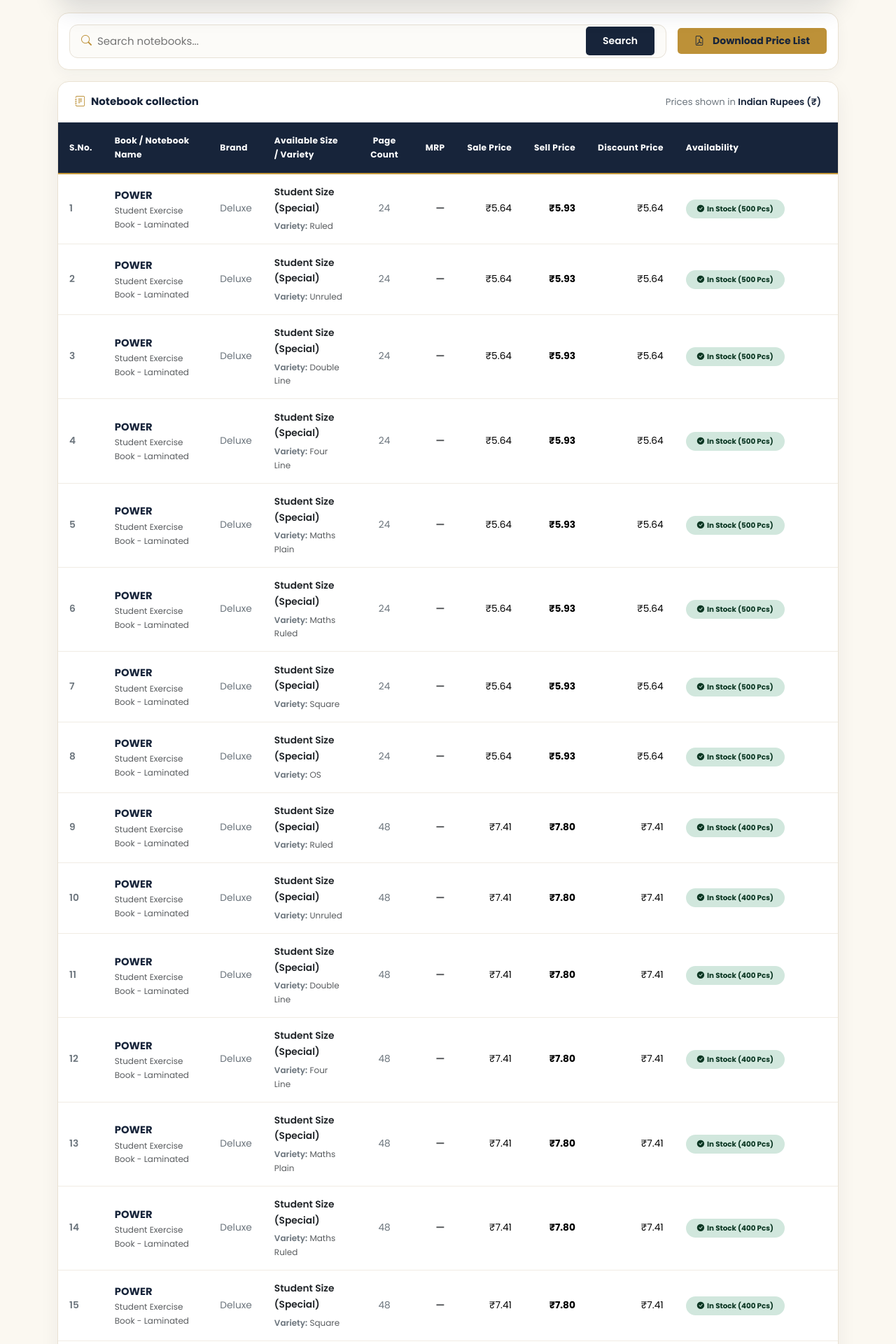
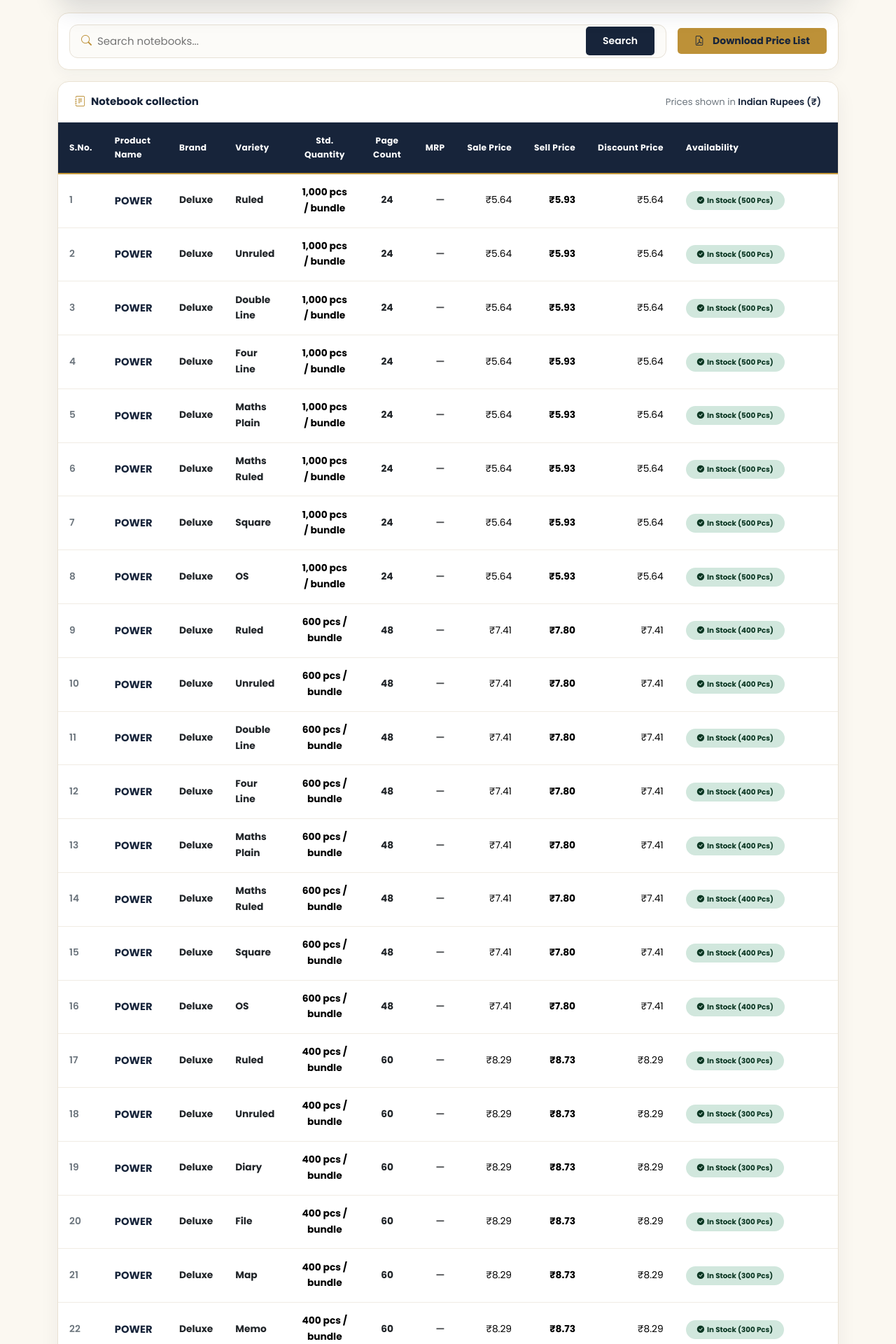
Before and after one commit to webxtechnosoft/rajpriyanotebooks, a PHP site: page /rajpriya/price_list.php in a window 1280 px wide. Shown: the part 360-2280 px from the top of the page at 70% size. Run offline with PHP 8.4, Linux system fonts and the light colour scheme; data comes from the database, SQL or seed files in the repository; data that the repository does not hold is empty; some libraries are stand-ins or nearby versions; some web fonts are replaced.

Commit message:
Update project

```diff
--- a/price_list.php
+++ b/price_list.php
@@ -41,7 +41,7 @@ $products = $stmt->fetchAll(PDO::FETCH_ASSOC);
 $variantStmt = $db->query("
     SELECT pv.id, pv.product_id, pv.variety, pv.variety_display, pv.mrp, pv.price,
            pv.sale_price, pv.gst_rate, pv.basic_price, pv.selling_price, pv.discounted_price,
-           pv.stock, pv.bundle_stock
+           pv.stock, pv.bundle_stock, pv.bundle_qty
     FROM product_variants pv
     INNER JOIN products p ON p.id = pv.product_id
     WHERE p.active = 1
@@ -98,7 +98,8 @@ $makePriceRow = static function ($product, $variety, $variant = null, $priceType
         'selling_price' => $sellingPrice,
         'discounted_price' => $discountedPrice,
         'stock' => $variant ? (int)$variant['stock'] : (int)($product['stock'] ?? 0),
-        'bundle_stock' => $variant ? (int)$variant['bundle_stock'] : (int)($product['bundle_stock'] ?? 0)
+        'bundle_stock' => $variant ? (int)$variant['bundle_stock'] : (int)($product['bundle_stock'] ?? 0),
+        'std_qty' => $variant ? max(1, (int)($variant['bundle_qty'] ?? $product['std_qty'] ?? 1)) : max(1, (int)($product['std_qty'] ?? 1))
     ];
 };
 
@@ -194,8 +195,8 @@ if ($download) {
             $isAvailable = false;
         }
 
-        $sizeText = trim((string)($product['size'] ?? ''));
         $varietyDisplay = (string)$entry['variety_display'];
+        $stdQty = max(1, (int)$entry['std_qty']);
         $mrpHtml = $entry['mrp'] !== null
             ? format_price($entry['mrp'])
             : '<span style="color: #94A3B8;">—</span>';
@@ -211,8 +212,6 @@ if ($download) {
 
         $rowBg = ($index % 2 === 0) ? 'background-color: #F8FAFC;' : 'background-color: #FFFFFF;';
         $sNo = $index + 1;
-        $categoryHtml = !empty($product['category_name']) ? '<div style="font-size: 6.8pt; color: #64748B; margin-top: 1px;">' . htmlspecialchars($product['category_name']) . '</div>' : '';
-
         $badgeStyle = $isAvailable
             ? 'background-color: #ECFDF5; color: #065F46; border: 0.5px solid #A7F3D0;'
             : 'background-color: #FEF2F2; color: #991B1B; border: 0.5px solid #FECACA;';
@@ -221,16 +220,13 @@ if ($download) {
             <td style="text-align: center; color: #64748B; font-weight: 600;">' . $sNo . '</td>
             <td style="vertical-align: middle;">
                 <div style="font-weight: bold; color: #17243A; font-size: 7.8pt;">' . htmlspecialchars($product['name'] ?? '') . '</div>
-                ' . $categoryHtml . '
             </td>
-            <td style="color: #475569; vertical-align: middle;">' . (!empty($product['brand_name']) ? htmlspecialchars($product['brand_name']) : '<span style="color: #94A3B8;">—</span>') . '</td>
+            <td style="color: #17243A; font-weight: bold; vertical-align: middle;">' . (!empty($product['brand_name']) ? htmlspecialchars($product['brand_name']) : '<span style="color: #94A3B8; font-weight: normal;">—</span>') . '</td>
             <td style="vertical-align: middle;">
-                <div style="font-weight: 600; color: #1E293B;">' . htmlspecialchars($sizeText !== '' ? $sizeText : 'Standard') . '</div>
-                <div style="font-size: 6.8pt; color: #64748B; margin-top: 1.5px; line-height: 1.25;">
-                    <span style="font-weight: 600; color: #475569;">Variety:</span> ' . htmlspecialchars($varietyDisplay) . '
-                </div>
+                <div style="font-weight: bold; color: #1E293B;">' . htmlspecialchars($varietyDisplay) . '</div>
             </td>
-            <td style="text-align: center; color: #334155; font-weight: 600; vertical-align: middle;">' . (!empty($product['pages']) ? htmlspecialchars((string)$product['pages']) : '<span style="color: #94A3B8;">—</span>') . '</td>
+            <td style="text-align: center; color: #334155; font-weight: bold; vertical-align: middle;">' . number_format($stdQty) . ' pcs</td>
+            <td style="text-align: center; color: #334155; font-weight: bold; vertical-align: middle;">' . (!empty($product['pages']) ? htmlspecialchars((string)$product['pages']) : '<span style="color: #94A3B8;">—</span>') . '</td>
             <td style="text-align: right; vertical-align: middle;">' . $mrpHtml . '</td>
             <td style="text-align: right; vertical-align: middle;">' . $salePriceHtml . '</td>
             <td style="text-align: right; vertical-align: middle;">' . $sellingPriceHtml . '</td>
@@ -345,9 +341,10 @@ if ($download) {
     <thead>
       <tr>
         <th style="width: 28px; text-align: center;">S.No.</th>
-        <th style="width: 125px;">Book / Notebook Name</th>
+        <th style="width: 125px;">Product Name</th>
         <th style="width: 55px;">Brand</th>
-        <th style="width: 160px;">Available Size / Variety</th>
+        <th style="width: 130px;">Variety</th>
+        <th style="width: 55px; text-align: center;">Std. Quantity</th>
         <th style="width: 40px; text-align: center;">Page Count</th>
         <th style="width: 55px; text-align: right;">MRP</th>
         <th style="width: 58px; text-align: right;">Sale Price</th>
@@ -610,9 +607,10 @@ require_once __DIR__ . '/includes/header.php';
         <thead>
           <tr>
             <th class="px-3">S.No.</th>
-            <th class="px-3">Book / Notebook Name</th>
+            <th class="px-3">Product Name</th>
             <th class="px-3">Brand</th>
-            <th class="px-3">Available Size / Variety</th>
+            <th class="px-3">Variety</th>
+            <th class="px-3 text-center">Std. Quantity</th>
             <th class="px-3 text-center">Page Count</th>
             <th class="px-3 text-nowrap text-end">MRP</th>
             <th class="px-3 text-nowrap text-end">Sale Price</th>
@@ -634,25 +632,20 @@ require_once __DIR__ . '/includes/header.php';
               } else {
                   $availability = 'Out of Stock';
               }
-              $sizeText = trim((string)($product['size'] ?? ''));
               $varietyDisplay = (string)$entry['variety_display'];
+              $stdQty = max(1, (int)$entry['std_qty']);
             ?>
             <tr>
               <td class="px-3 text-secondary fw-semibold"><?php echo $index + 1; ?></td>
               <td class="px-3 py-3">
                 <div class="price-list-book-name fw-bold"><?php echo htmlspecialchars($product['name'] ?? ''); ?></div>
-                <?php if (!empty($product['category_name'])): ?>
-                  <div class="small text-muted" style="font-size: 0.75rem;"><?php echo htmlspecialchars($product['category_name']); ?></div>
-                <?php endif; ?>
               </td>
-              <td class="px-3 py-3 text-secondary"><?php echo !empty($product['brand_name']) ? htmlspecialchars($product['brand_name']) : '<span class="text-muted">—</span>'; ?></td>
+              <td class="px-3 py-3 fw-bold text-dark"><?php echo !empty($product['brand_name']) ? htmlspecialchars($product['brand_name']) : '<span class="text-muted fw-normal">—</span>'; ?></td>
               <td class="px-3 py-3">
-                <div class="fw-semibold text-dark"><?php echo htmlspecialchars($sizeText !== '' ? $sizeText : 'Standard'); ?></div>
-                <div class="small text-muted mt-1" style="font-size: 0.75rem;">
-                  <span class="fw-semibold text-secondary">Variety:</span> <?php echo htmlspecialchars($varietyDisplay); ?>
-                </div>
+                <div class="fw-bold text-dark"><?php echo htmlspecialchars($varietyDisplay); ?></div>
               </td>
-              <td class="px-3 py-3 text-secondary text-center"><?php echo !empty($product['pages']) ? htmlspecialchars((string)$product['pages']) : '<span class="text-muted">—</span>'; ?></td>
+              <td class="px-3 py-3 text-center fw-bold"><?php echo number_format($stdQty); ?> pcs / bundle</td>
+              <td class="px-3 py-3 text-dark fw-bold text-center"><?php echo !empty($product['pages']) ? htmlspecialchars((string)$product['pages']) : '<span class="text-muted">—</span>'; ?></td>
               <td class="px-3 text-nowrap text-end price-list-price">
                 <?php echo $entry['mrp'] !== null ? format_price($entry['mrp']) : '<span class="text-muted">—</span>'; ?>
               </td>
```
